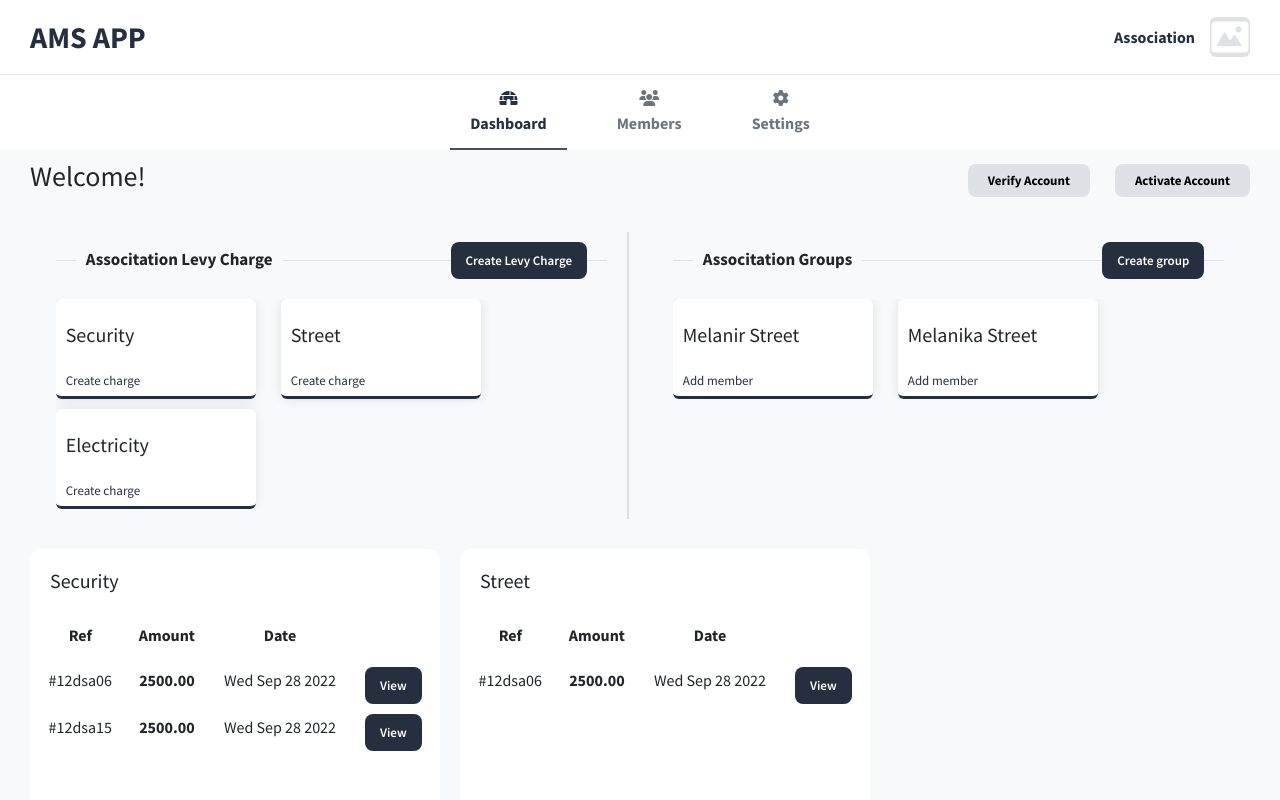
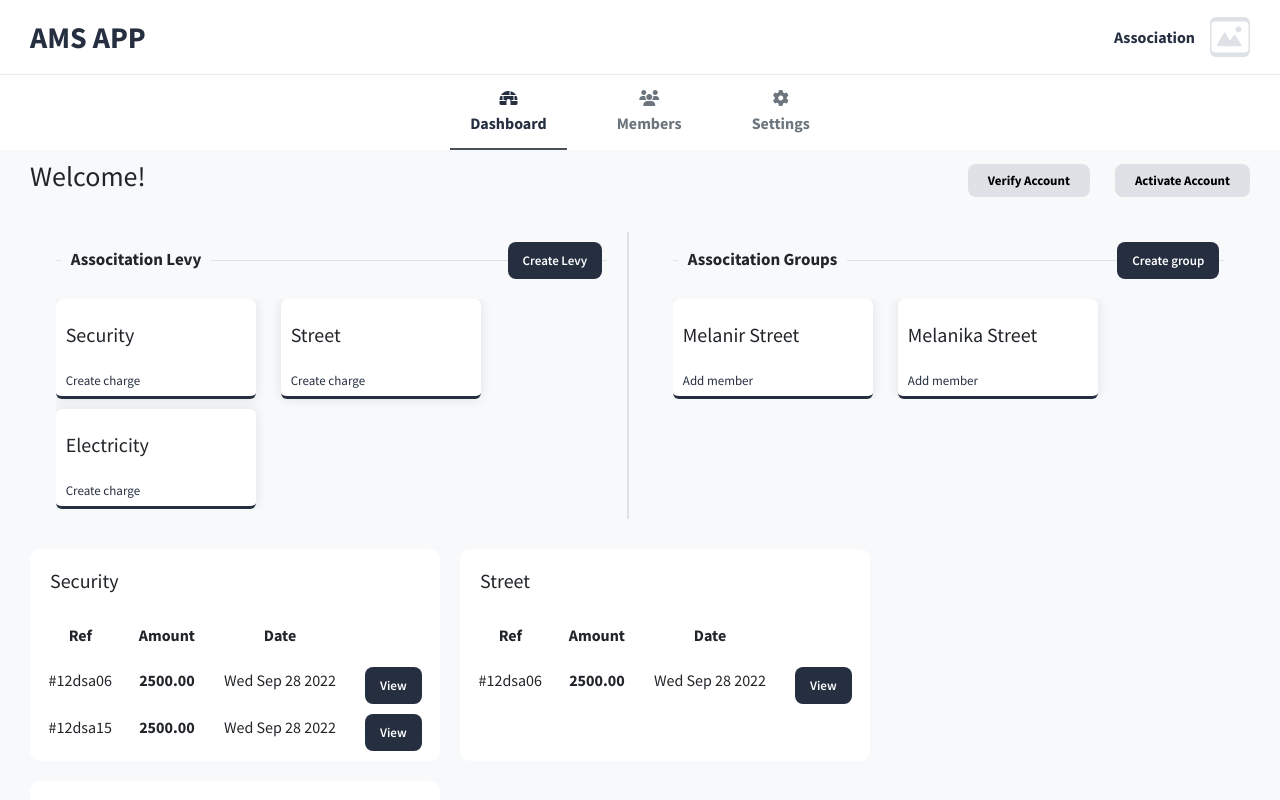
Before and after one commit to codepraycode/ams_app, a React app: page / in a window 1280 px wide. Shown: the top 800 px of the page. Built offline with nearby package versions, Linux system fonts and the light colour scheme; the HTML template or start-up script is replaced by a standard one.

Commit message:
updated levy component and style

```diff
--- a/src/components/Levies.jsx
+++ b/src/components/Levies.jsx
@@ -25,9 +25,9 @@ const Levies = ()=>{
         <Section
 
           header={{
-            title: "Associtation Levy Charge",
+            title: "Associtation Levy",
             action:{
-              label:"Create Levy Charge",
+              label:"Create Levy",
               act:()=>setShowCreateLevy(true)
             }
           }}
--- a/src/scss/app.scss
+++ b/src/scss/app.scss
@@ -675,7 +675,7 @@ section {
         align-items: center;
         justify-content: space-between;
 
-        padding: 0 20px;
+        padding: 0 5px;
 
         margin: 0 0 20px 0;
 
@@ -917,7 +917,7 @@ section {
     // margin: 0 auto;
 
     border-radius: 10px;
-    height: 400px;
+    // height: 400px;
     // &.sm{
     //     height: 400px;
     //     overflow: auto;
```
